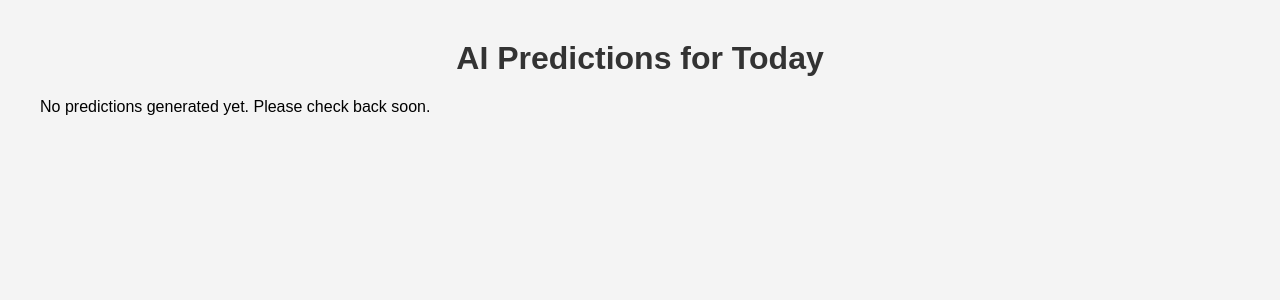
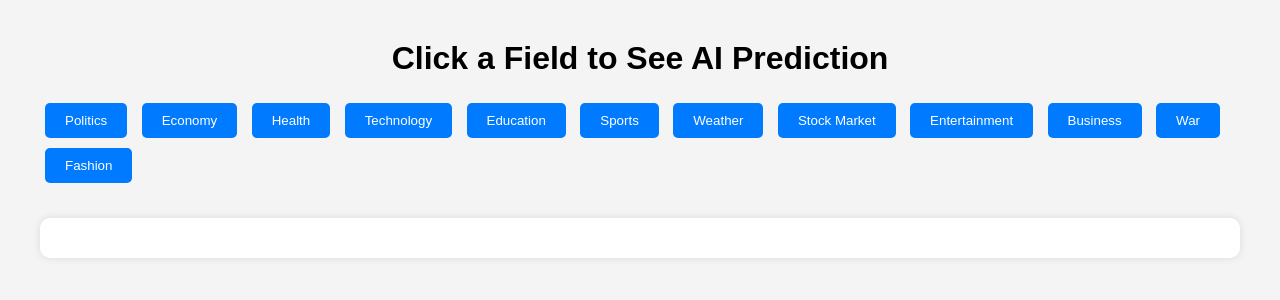
Before and after one commit to Vishalsnw/AI_Prediction_App, a Flask app: page / in a window 1280 px wide. Shown: the top 300 px of the page. Run offline with Flask 3, Linux system fonts and the light colour scheme.

Commit message:
Update index.html

```diff
--- a/templates/index.html
+++ b/templates/index.html
@@ -1,7 +1,7 @@
 <!DOCTYPE html>
 <html>
 <head>
-    <title>Daily AI Predictions</title>
+    <title>AI Predictions</title>
     <meta charset="UTF-8">
     <style>
         body {
@@ -11,32 +11,54 @@
         }
         h1 {
             text-align: center;
-            color: #333;
         }
-        .prediction {
+        .field-btn {
+            padding: 10px 20px;
+            background-color: #007bff;
+            color: white;
+            margin: 5px;
+            border: none;
+            border-radius: 5px;
+            cursor: pointer;
+        }
+        .field-btn:hover {
+            background-color: #0056b3;
+        }
+        .result {
+            margin-top: 30px;
+            padding: 20px;
             background: white;
-            padding: 20px;
-            margin-bottom: 20px;
             border-radius: 10px;
             box-shadow: 0 0 8px rgba(0,0,0,0.1);
-        }
-        .field {
-            font-weight: bold;
-            color: #555;
         }
     </style>
 </head>
 <body>
-    <h1>AI Predictions for Today</h1>
-    {% if predictions %}
-        {% for field, text in predictions.items() %}
-            <div class="prediction">
-                <div class="field">{{ field }}</div>
-                <p>{{ text }}</p>
-            </div>
+    <h1>Click a Field to See AI Prediction</h1>
+    <div id="buttons">
+        {% for field in fields %}
+            <button class="field-btn" onclick="getPrediction('{{ field }}')">{{ field }}</button>
         {% endfor %}
-    {% else %}
-        <p>No predictions generated yet. Please check back soon.</p>
-    {% endif %}
+    </div>
+    <div id="predictionResult" class="result"></div>
+
+    <script>
+        function getPrediction(topic) {
+            const resultDiv = document.getElementById("predictionResult");
+            resultDiv.innerHTML = "<p><strong>Loading prediction for " + topic + "...</strong></p>";
+            fetch("/predict/" + encodeURIComponent(topic))
+                .then(res => res.json())
+                .then(data => {
+                    if (data.prediction) {
+                        resultDiv.innerHTML = "<h2>" + topic + "</h2><p>" + data.prediction + "</p>";
+                    } else {
+                        resultDiv.innerHTML = "<p>Error loading prediction.</p>";
+                    }
+                })
+                .catch(() => {
+                    resultDiv.innerHTML = "<p>Server error. Try again.</p>";
+                });
+        }
+    </script>
 </body>
-  </html>
+</html>
```
